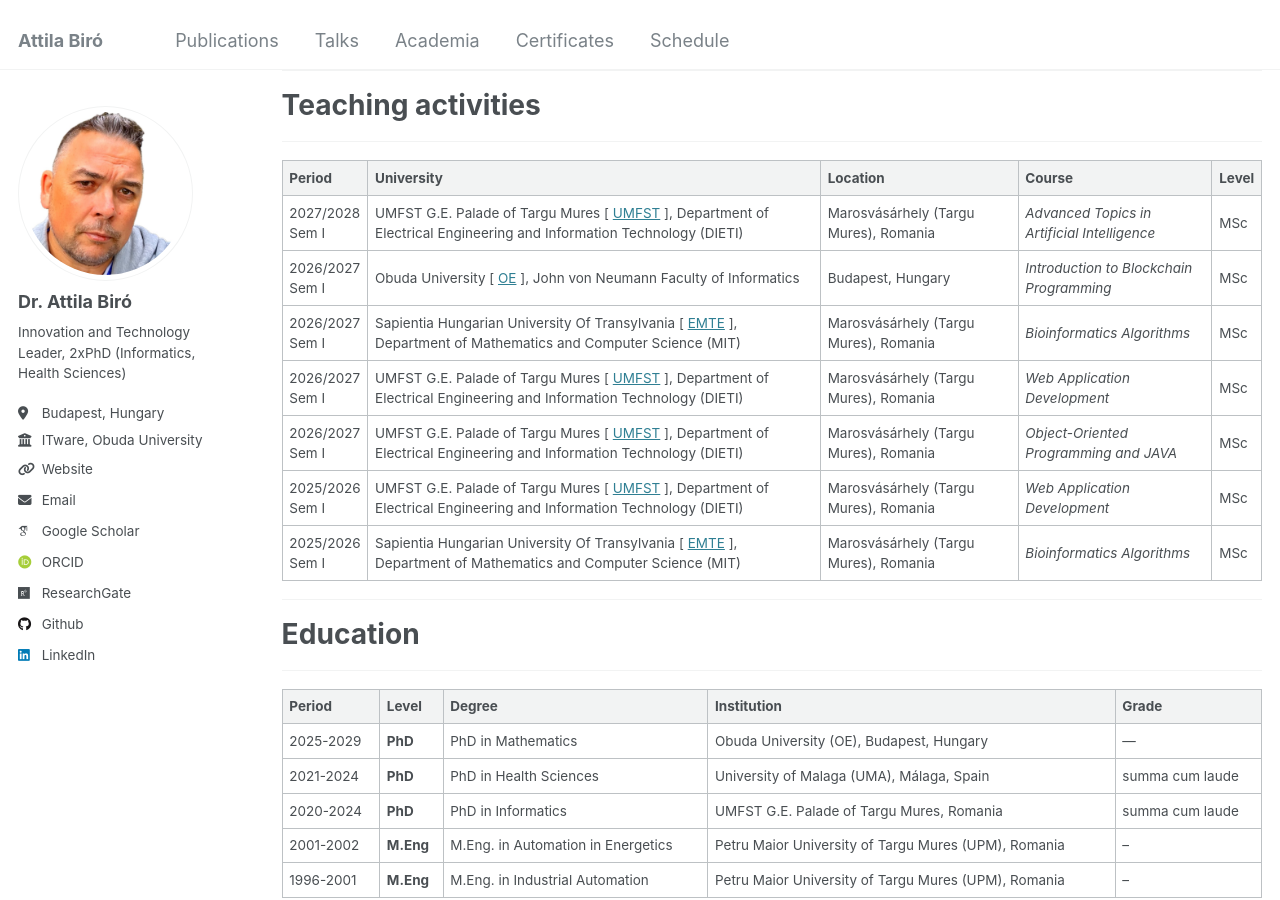
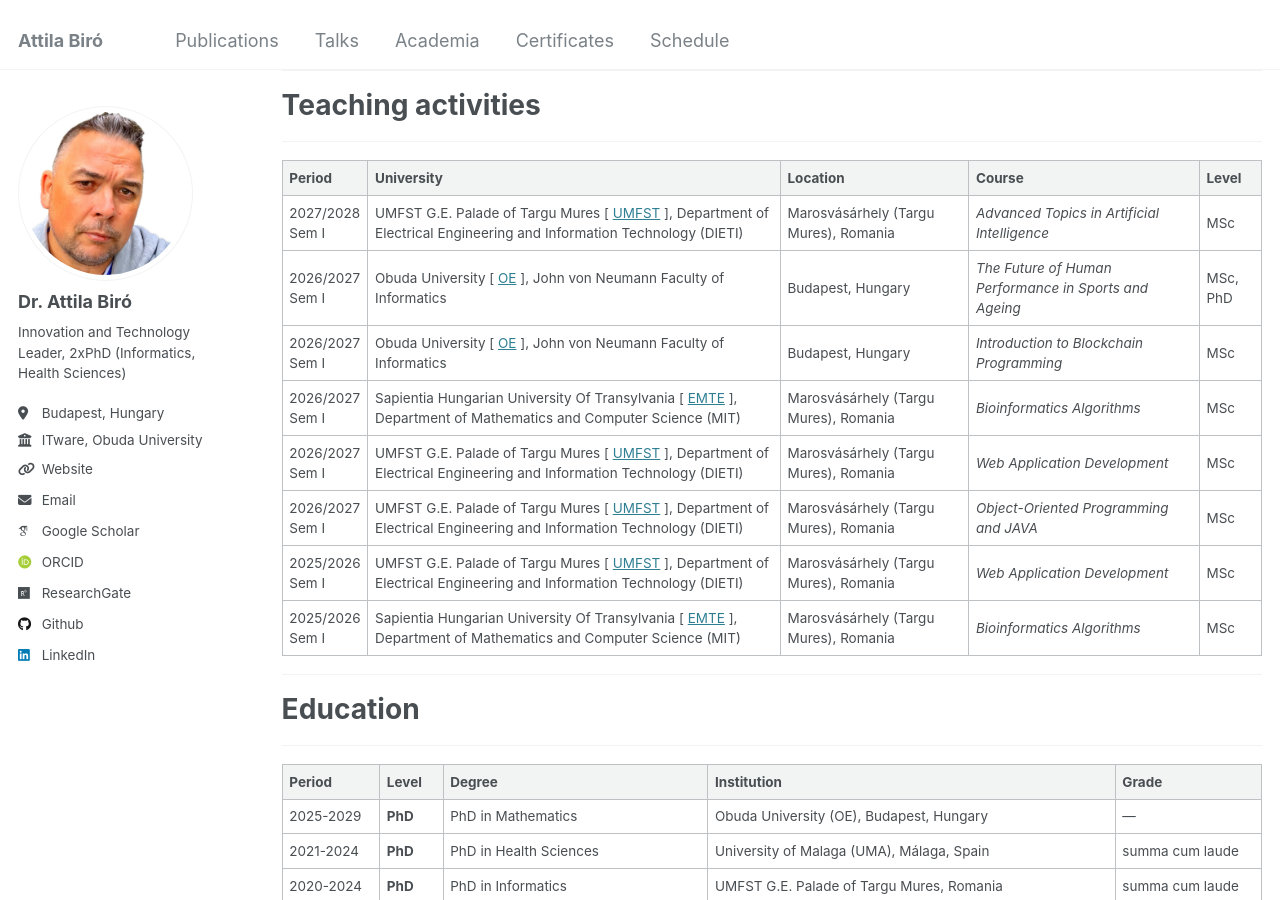
Before and after one commit to biroka/biroka.github.io, a Jekyll site: the page built from _pages/academia.md, in a window 1280 px wide and 900 px high, scrolled down 1617 px. Built offline with Jekyll 4.4.1, drawn with Linux system fonts in a browser that asks for light colours; some web fonts are replaced.

Commit message:
Update academia.md

```diff
--- a/_pages/academia.md
+++ b/_pages/academia.md
@@ -60,6 +60,7 @@ author_profile: true
 | Period    | University     | Location                             | Course                                          | Level |
 |-----------|----------------|--------------------------------------|-------------------------------------------------| ------|
 | 2027/2028<br> Sem I | UMFST G.E. Palade of Targu Mures [ <a target="_new" href="https://www.umfst.ro/">UMFST</a> ], Department of Electrical Engineering and Information Technology (DIETI) | Marosvásárhely (Targu Mures), Romania | _Advanced Topics in Artificial Intelligence_ | MSc |
+| 2026/2027<br> Sem I | Obuda University [ <a target="_new" href="https://nik.uni-obuda.hu/2026-international-seminar-series-on-emerging-technologies-in-cyber-physical-systems-cps/">OE</a> ], John von Neumann Faculty of Informatics | Budapest, Hungary | _The Future of Human Performance in Sports and Ageing_ | MSc, PhD |
 | 2026/2027<br> Sem I | Obuda University [ <a target="_new" href="https://uni-obuda.hu/">OE</a> ], John von Neumann Faculty of Informatics | Budapest, Hungary | _Introduction to Blockchain Programming_ | MSc |
 | 2026/2027<br> Sem I | Sapientia Hungarian University Of Transylvania [ <a target="_new" href="https://ms.sapientia.ro/">EMTE</a> ], Department of Mathematics and Computer Science (MIT) | Marosvásárhely (Targu Mures), Romania | _Bioinformatics Algorithms_ | MSc |
 | 2026/2027<br> Sem I | UMFST G.E. Palade of Targu Mures  [ <a target="_new" href="https://www.umfst.ro/">UMFST</a> ], Department of Electrical Engineering and Information Technology (DIETI) | Marosvásárhely (Targu Mures), Romania | _Web Application Development_ | MSc |
```
